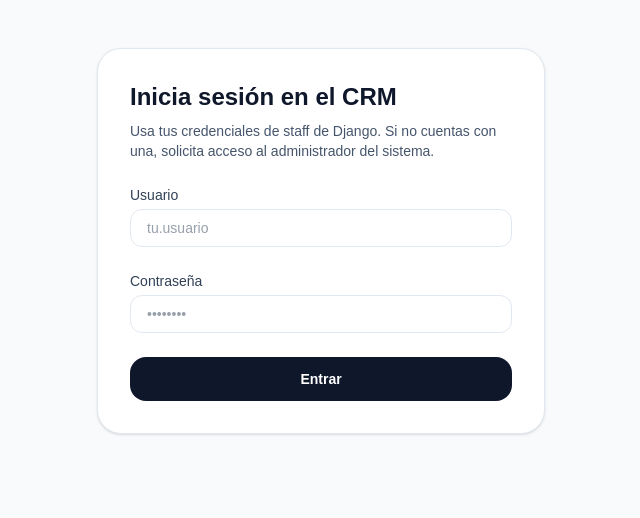
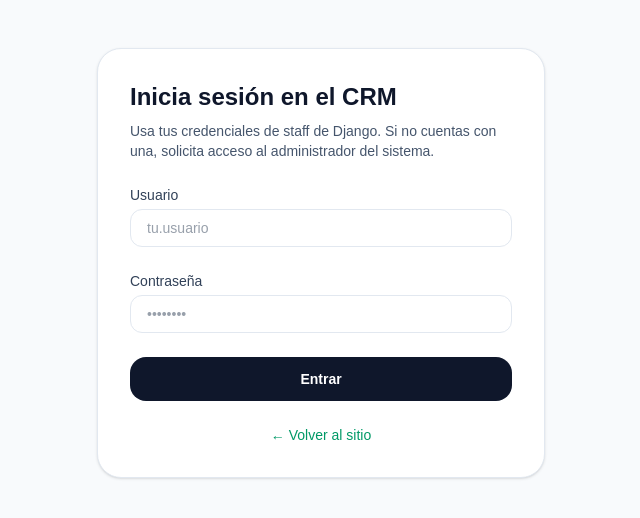
Before and after one commit to LexamaTechnologies/cross_insurance, a Next.js app in the folder frontend/: page /login in a window 1280 px wide. Shown: the top 518 px of the page, without its empty margins (319-959 px from the left). Built offline with nearby package versions, Linux system fonts and the light colour scheme; no server answers.

Commit message:
Add back-to-site link on login page
Co-Authored-By: Claude Sonnet 4.6 <noreply@anthropic.com>

```diff
--- a/frontend/src/app/login/LoginForm.tsx
+++ b/frontend/src/app/login/LoginForm.tsx
@@ -1,5 +1,6 @@
 "use client";
 
+import Link from "next/link";
 import { useRouter } from "next/navigation";
 import { FormEvent, useState } from "react";
 
@@ -96,6 +97,12 @@ export function LoginForm() {
       >
         {isSubmitting ? "Iniciando sesión..." : "Entrar"}
       </button>
+
+      <p className="text-center text-sm text-slate-500">
+        <Link href="/" className="text-emerald-600 hover:text-emerald-700 font-medium">
+          ← Volver al sitio
+        </Link>
+      </p>
     </form>
   );
 }
```
